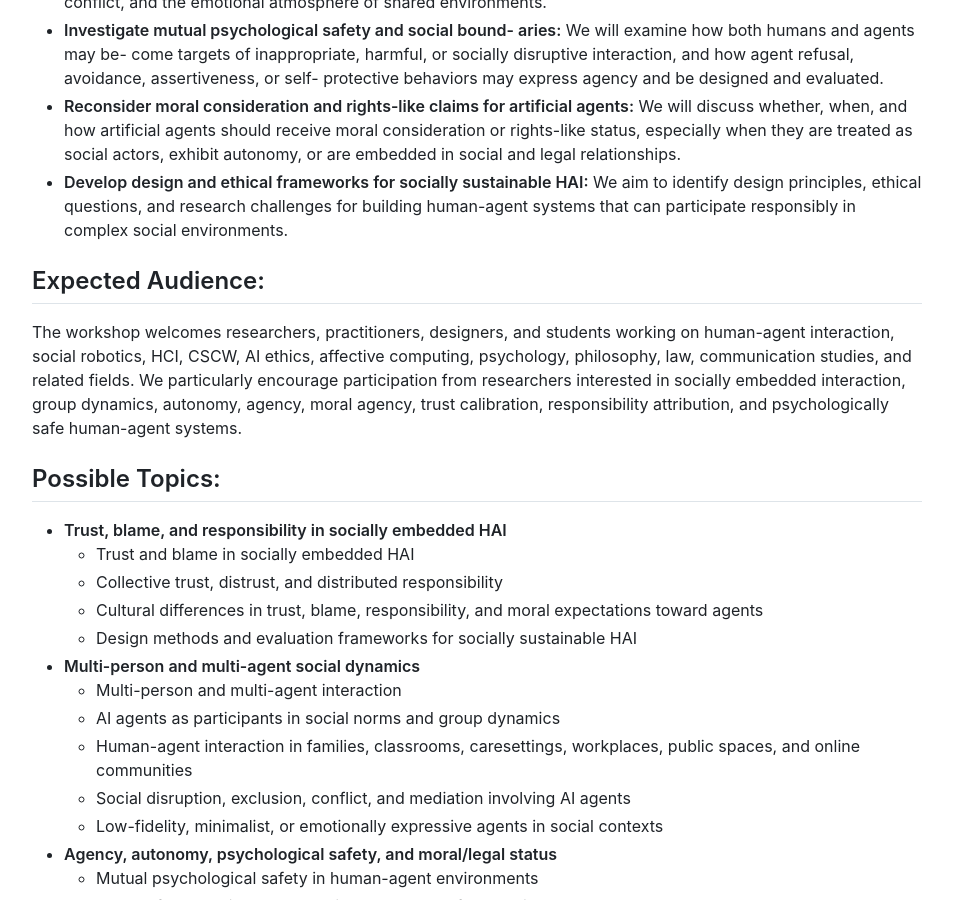
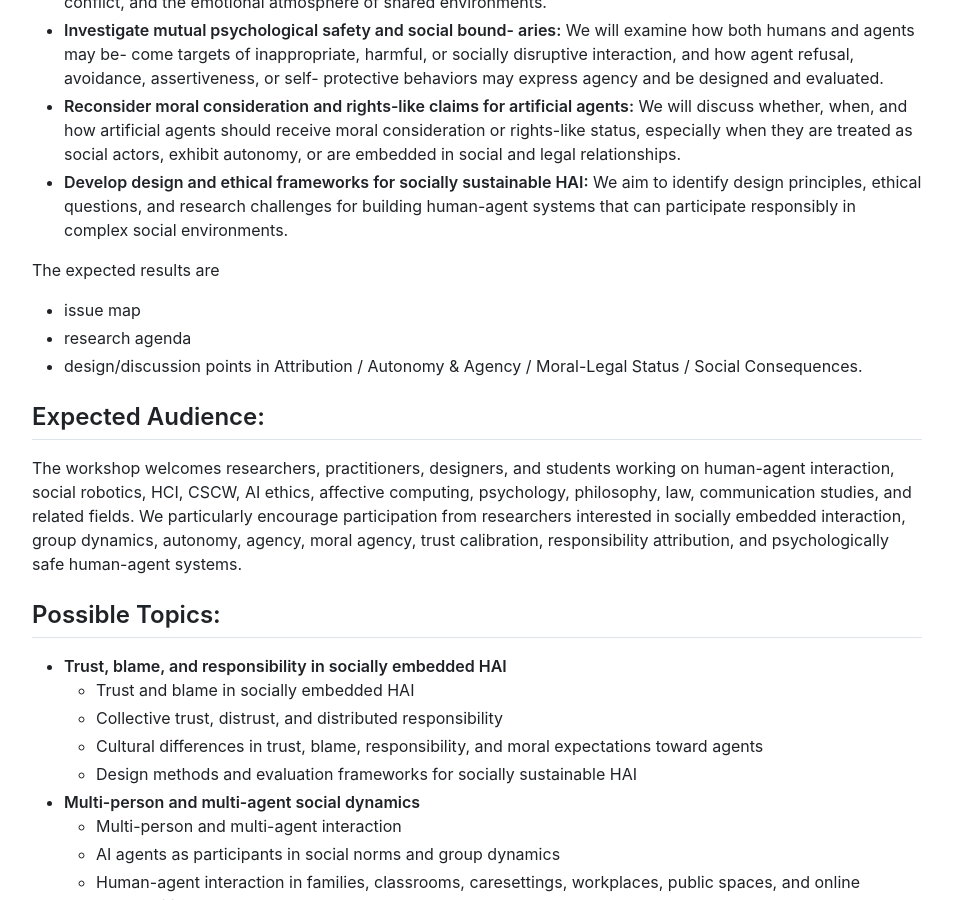
Before and after one commit to virtualcom-designlab/TBSA2026, a Jekyll site: the page built from index.md, in a window 1280 px wide and 900 px high, scrolled down 2012 px. Shown: the whole window, without its empty margins (163-1116 px from the left). Built offline with Jekyll 4.4.1, drawn with Linux system fonts in a browser that asks for light colours.

Commit message:
Update index.md

```diff
--- a/index.md
+++ b/index.md
@@ -60,6 +60,13 @@ The workshop has the following objectives:
 + **Reconsider moral consideration and rights-like claims for artificial agents:** We will discuss whether, when, and how artificial agents should receive moral consideration or rights-like status, especially when they are treated as social actors, exhibit autonomy, or are embedded in social and legal relationships.
 + **Develop design and ethical frameworks for socially sustainable HAI:** We aim to identify design principles, ethical questions, and research challenges for building human-agent systems that can participate responsibly in complex social environments.
 
+The expected results are
+- issue map
+- research agenda
+- design/discussion points
+in
+ Attribution / Autonomy & Agency / Moral-Legal Status / Social Consequences.
+
 ## Expected Audience:
 
 The workshop welcomes researchers, practitioners, designers, and students working on human-agent interaction, social robotics, HCI, CSCW, AI ethics, affective computing, psychology, philosophy, law, communication studies, and related fields. We particularly encourage participation from researchers interested in socially embedded interaction, group dynamics, autonomy, agency, moral agency, trust calibration, responsibility attribution, and psychologically safe human-agent systems.
```
